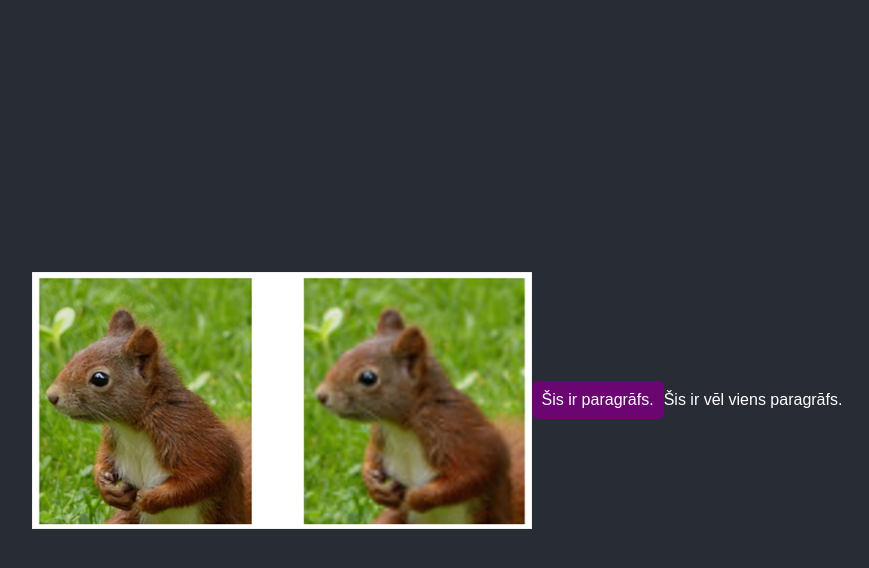
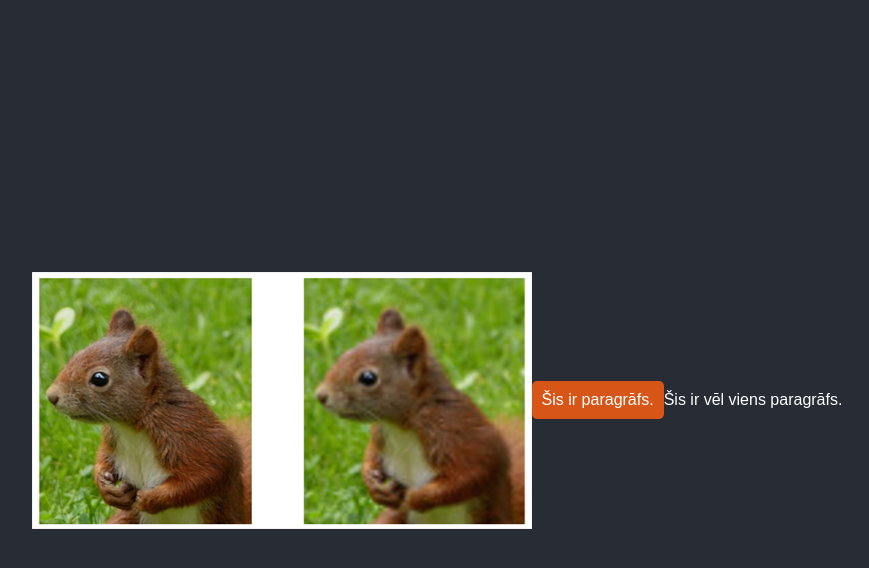
Before and after one commit to OdinsDEV/Projektins, a plain HTML site: page index.html in a window 1280 px wide. In both pictures the pointer is over the element "Šis ir paragrāfs.". Shown: the whole page, without its empty margins (203-1072 px from the left). Drawn offline with Linux system fonts and the light colour scheme.

Commit message:
Nomainīju p hover background color

```diff
--- a/styles.css
+++ b/styles.css
@@ -10,7 +10,7 @@ body {
   }
   p:hover {
     color: #fff;
-    background: #6a0572; /* Purple background on hover */
+    background: #d85518; /* Purple background on hover */
     transition: background 0.3s ease, color 0.3s ease;
     padding: 10px;
     border-radius: 5px;
```
